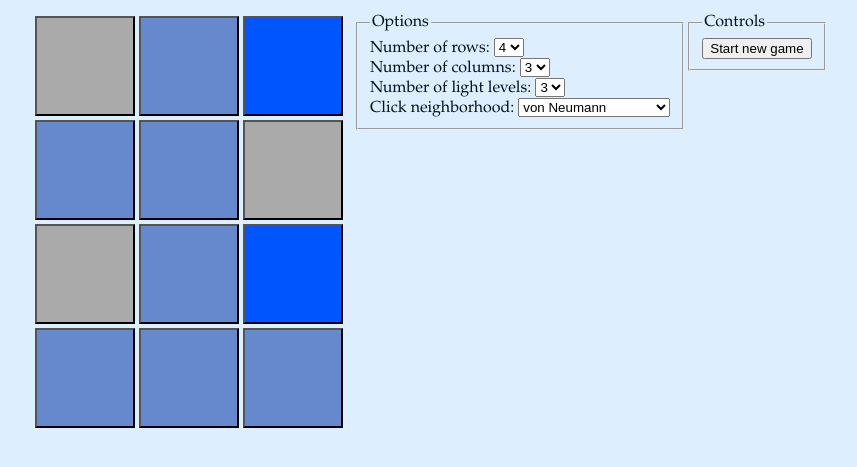
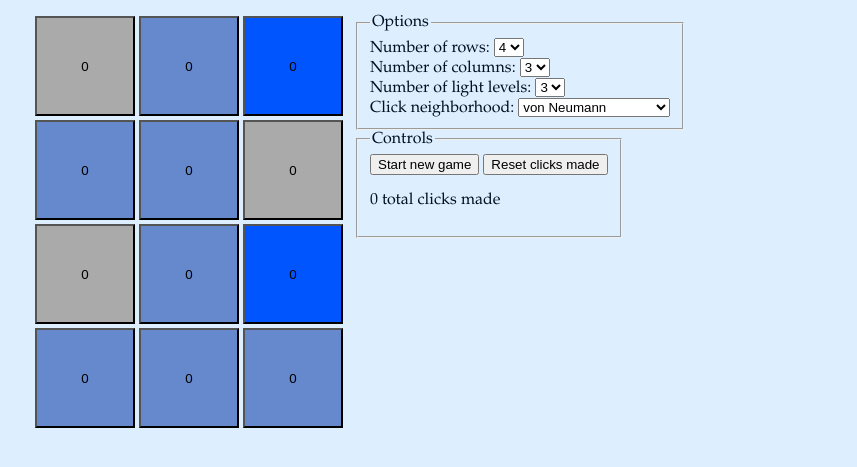
Before and after one commit to rob-legrand/lights-out, a plain HTML site: page index.html in a window 1280 px wide. Shown: the part 79-546 px from the top of the page, without its empty margins (158-1015 px from the left). Drawn offline with Linux system fonts and the light colour scheme.

Commit message:
Add click-counters

```diff
--- a/index.html
+++ b/index.html
@@ -108,6 +108,8 @@
 <fieldset class="controls-area">
    <legend>Controls</legend>
    <input id="new-game" type="button" value="Start new game" />
+   <input id="reset-clicks-made" type="button" value="Reset clicks made" />
+   <p><span id="total-clicks"></span> total clicks made</p>
 </fieldset>
 
 <script src="script.js" type="text/javascript"></script>
--- a/script.js
+++ b/script.js
@@ -30,6 +30,22 @@
       }
    }
 
+   var clicksMade = [];
+   for (row = 0; row < maxNumRows; row += 1) {
+      clicksMade[row] = [];
+      for (column = 0; column < maxNumColumns; column += 1) {
+         clicksMade[row][column] = 0;
+      }
+   }
+   var clearClicksMade = function () {
+      var row, column;
+      for (row = 0; row < maxNumRows; row += 1) {
+         for (column = 0; column < maxNumColumns; column += 1) {
+            clicksMade[row][column] = 0;
+         }
+      }
+   };
+
    for (row = 0; row < maxNumRows; row += 1) {
       for (column = 0; column < maxNumColumns; column += 1) {
          lightButtons[row][column].style.display = row < numRows && column < numColumns ? '' : 'none';
@@ -43,6 +59,7 @@
             lights[row][column] = 0;
          }
       }
+      clearClicksMade();
    };
 
    var isBoardCleared = function () {
@@ -62,9 +79,20 @@
       for (row = 0; row < numRows; row += 1) {
          for (column = 0; column < numColumns; column += 1) {
             lightButtons[row][column].style.backgroundColor = colors[lights[row][column]];
+            lightButtons[row][column].value = clicksMade[row][column];
          }
       }
       document.getElementById('instructions').innerHTML = isBoardCleared() ? 'A WINNER IS YOU' : 'Can you turn all the lights out?';
+      document.getElementById('total-clicks').innerHTML = (function () {
+         var totalClicks;
+         totalClicks = 0;
+         for (row = 0; row < numRows; row += 1) {
+            for (column = 0; column < numColumns; column += 1) {
+               totalClicks += clicksMade[row][column];
+            }
+         }
+         return totalClicks;
+      }());
    };
 
    var flipLight = function (row, column) {
@@ -112,6 +140,7 @@
    var clickFunc = function (row, column) {
       return function () {
          clickLight(row, column);
+         clicksMade[row][column] = (clicksMade[row][column] + 1) % numLightLevels;
          updateBoard();
       };
    };
@@ -154,4 +183,9 @@
    selectNumColumnsElement.onchange = resizeBoard;
    selectNumLightLevelsElement.onchange = resizeBoard;
    selectClickNeighborhoodElement.onchange = resizeBoard;
+
+   document.querySelector('#reset-clicks-made').onclick = function () {
+      clearClicksMade();
+      updateBoard();
+   };
 }());
```
